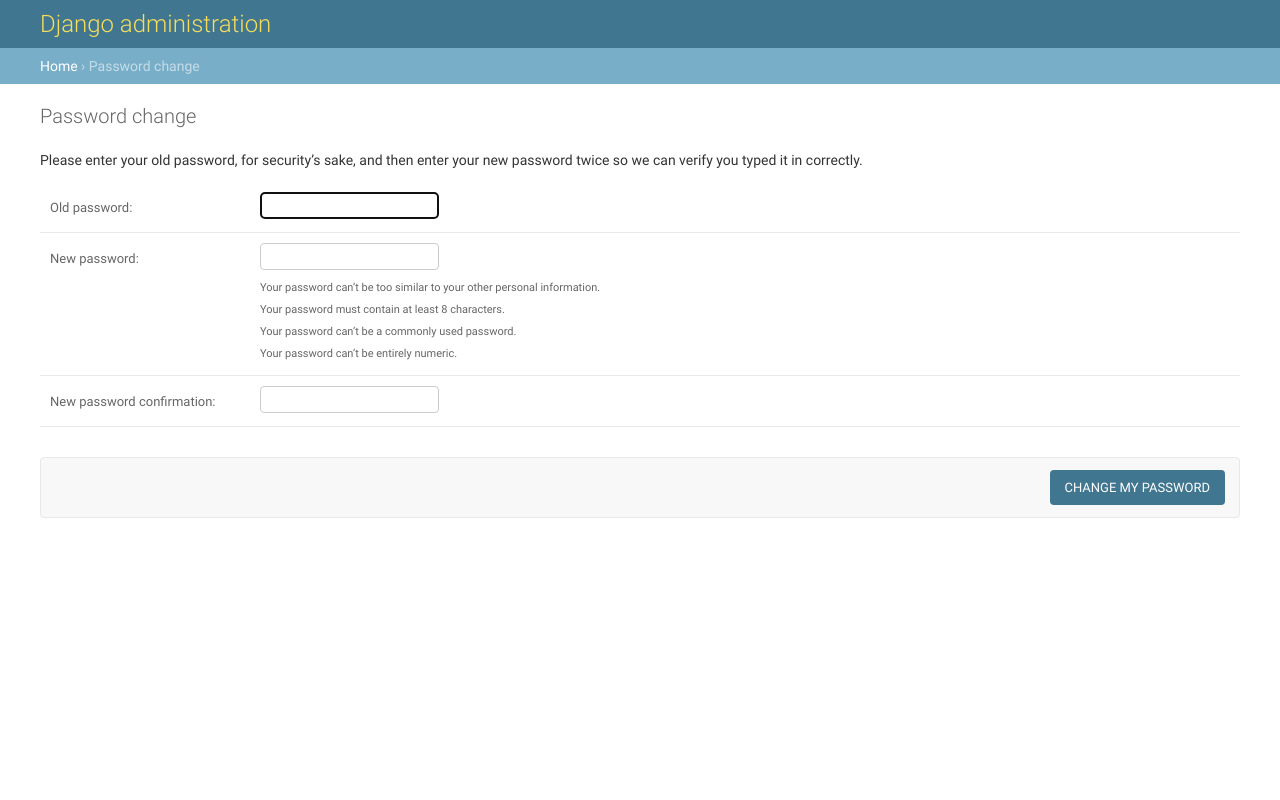
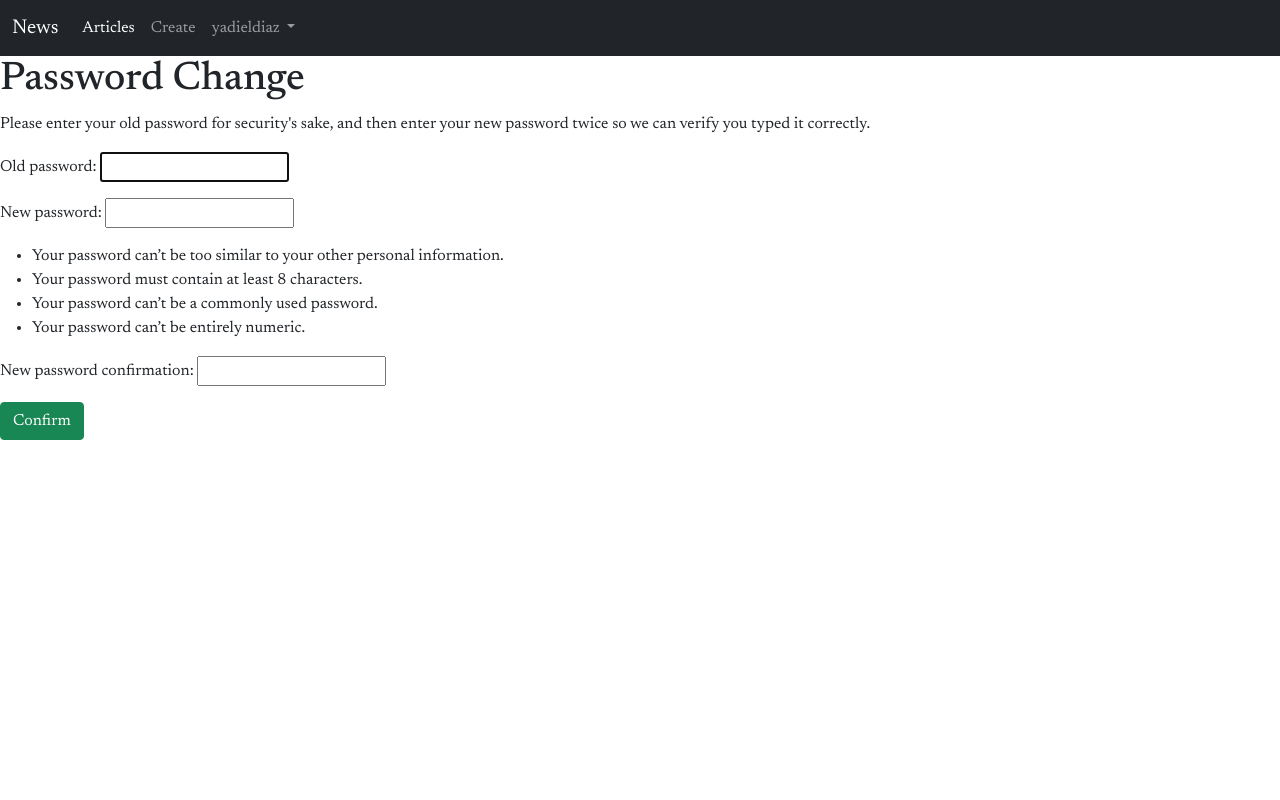
Before and after one commit to Diaz1620/django_news, a Django app: page /accounts/password_change/ in a window 1280 px wide. Run offline with Django 3.2, Linux system fonts and the light colour scheme; a user stored in the database is signed in.

Commit message:
Added password templates

```diff
--- a/articles/models.py
+++ b/articles/models.py
@@ -12,6 +12,7 @@ class Article(models.Model):
     )
     body = models.TextField()
     created_at = models.DateTimeField(auto_now_add=True)
+    picture = models.CharField(max_length=512, default=None, null=True)
 
     def __str__(self):
         return self.title
--- a/articles/views.py
+++ b/articles/views.py
@@ -16,7 +16,7 @@ class ArticleDetailView(DetailView):
 class ArticleCreateView(LoginRequiredMixin, CreateView):
     model = Article
     template_name = 'article_new.html'
-    fields = ["title","body"]
+    fields = ["title","body", "picture"]
 
     def form_valid(self, form):
         form.instance.author = self.request.user
@@ -25,7 +25,7 @@ class ArticleCreateView(LoginRequiredMixin, CreateView):
 class ArticleUpdateView(LoginRequiredMixin, UserPassesTestMixin, UpdateView):
     model = Article
     template_name = "article_edit.html"
-    fields = ["title", "body"]
+    fields = ["title", "body", "picture"]
 
     def test_func(self):
         obj = self.get_object()
--- a/config/settings.py
+++ b/config/settings.py
@@ -120,6 +120,7 @@ USE_TZ = True
 # https://docs.djangoproject.com/en/3.2/howto/static-files/
 
 STATIC_URL = '/static/'
+STATICFILES_DIRS = [str(BASE_DIR.joinpath('static'))]
 
 # Default primary key field type
 # https://docs.djangoproject.com/en/3.2/ref/settings/#default-auto-field
@@ -132,3 +133,6 @@ AUTH_USER_MODEL = 'accounts.CustomUser'
 LOGIN_REDIRECT_URL = 'home'
 
 LOGOUT_REDIRECT_URL = 'home'
+
+
+EMAIL_BACKEND = 'django.core.mail.backends.console.EmailBackend'
--- /dev/null
+++ b/static/css/base.css
@@ -0,0 +1,17 @@
+body {
+    font-family: 'Newsreader', serif;
+}
+
+.list_links{
+    text-decoration: none;
+}
+
+.article-in-list-image {
+    width:20%;
+}
+
+.detail-img {
+    width: 60%;
+    display: flex;
+    align-self: center;
+}
--- a/templates/article_delete.html
+++ b/templates/article_delete.html
@@ -5,7 +5,7 @@
 {% block content %}
     <h1>Delete Article</h1>
     <p>Are you sure you want to delete "{{ article.title }}"</p>
-    <form action="POST">
+    <form method="POST">
         {% csrf_token %}
         <input class="btn btn-danger" type="submit" value="Confirm">
     </form>
--- a/templates/article_detail.html
+++ b/templates/article_detail.html
@@ -5,6 +5,7 @@
 {% block content %}
 <div class="container">
     <div class="m-5">
+        <img class="detail-img" src="{{ article.picture }}" alt="placeholder">
         <h2 class="title">{{ article.title }}</h2>
         <p>{{ article.body }}</p>
         <p class="rights">By: {{ article.author }} Created: {{ article.created_at }}</p>
--- a/templates/article_edit.html
+++ b/templates/article_edit.html
@@ -4,7 +4,7 @@
 
 {% block content %}
     <h1>Edit {{ article.title }}</h1>
-    <form action="POST">
+    <form method="POST">
         {% csrf_token %}
         {{ form.as_p }}
         <input class="btn btn-primary" type="submit" value="Edit">
--- a/templates/base.html
+++ b/templates/base.html
@@ -1,3 +1,4 @@
+{% load static %}
 <!DOCTYPE html>
 <html lang="en">
 <head>
@@ -5,6 +6,10 @@
     <meta http-equiv="X-UA-Compatible" content="IE=edge">
     <meta name="viewport" content="width=device-width, initial-scale=1.0">
     <link href="https://cdn.jsdelivr.net/npm/bootstrap@5.1.3/dist/css/bootstrap.min.css" rel="stylesheet" integrity="sha384-1BmE4kWBq78iYhFldvKuhfTAU6auU8tT94WrHftjDbrCEXSU1oBoqyl2QvZ6jIW3" crossorigin="anonymous">
+    <link rel="preconnect" href="https://fonts.googleapis.com">
+    <link rel="preconnect" href="https://fonts.gstatic.com" crossorigin>
+    <link href="https://fonts.googleapis.com/css2?family=Newsreader:ital,wght@0,300;0,400;0,500;0,600;0,700;1,300;1,400;1,500;1,600;1,700&display=swap" rel="stylesheet">
+    <link rel="stylesheet" href="{% static 'css/base.css' %}">
     <title>{% block title %}{% endblock title %}</title>
 </head>
 <body>
@@ -29,7 +34,7 @@
                     </a>
                     <ul class="dropdown-menu" aria-labelledby="navbarDropdown">
                         <li><a class="dropdown-item" href="#">Action</a></li>
-                        <li><a class="dropdown-item" href="#">Password Change</a></li>
+                        <li><a class="dropdown-item" href="{% url 'password_change' %}">Password Change</a></li>
                         <li><hr class="dropdown-divider"></li>
                         <li><a class="dropdown-item" href="{% url 'logout' %}">Log Out</a></li>
                     </ul>
--- /dev/null
+++ b/templates/registration/password_change_form.html
@@ -0,0 +1,13 @@
+{% extends 'base.html' %}
+
+{% block title %}Change Password{% endblock title %}
+
+{% block content %}
+    <h1>Password Change</h1>
+    <p>Please enter your old password for security's sake, and then enter your new password twice so we can verify you typed it correctly.</p>
+    <form method="POST">
+        {% csrf_token %}
+        {{ form.as_p }}
+        <button type="submit" class="btn btn-success">Confirm</button>
+    </form>
+{% endblock content %}
```
Also changed, not shown: templates/article_list.html (+5 -8 lines), templates/registration/password_change_done.html (added, +9 -0 lines), templates/registration/password_reset_complete.html (added, +7 -0 lines), templates/registration/password_reset_confirm.html (added, +7 -0 lines), templates/registration/password_reset_done.html (added, +7 -0 lines), templates/registration/password_reset_form.html (added, +7 -0 lines), articles/migrations/0002_article_picture.py (added), articles/migrations/0003_alter_article_picture.py (added), db.sqlite3.
